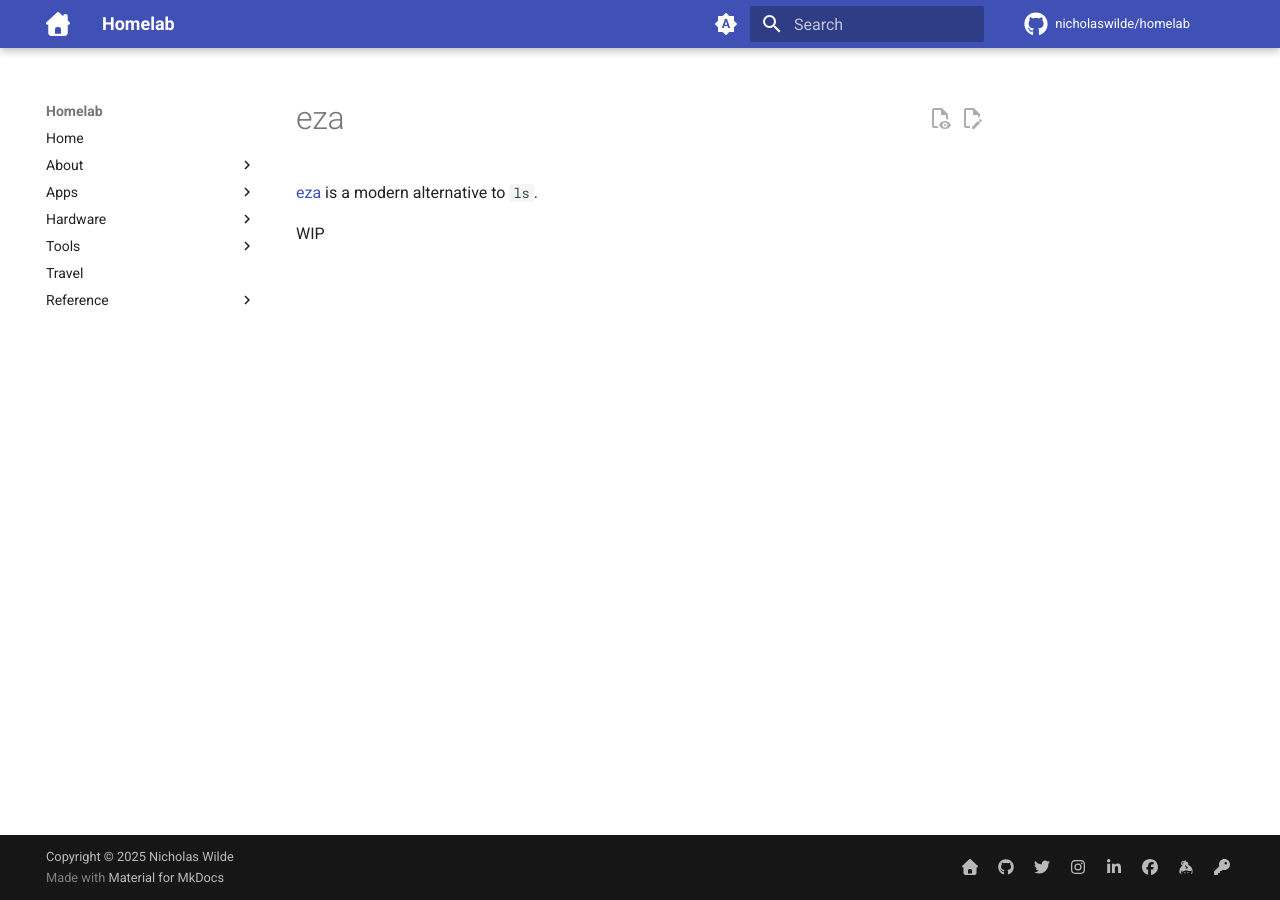
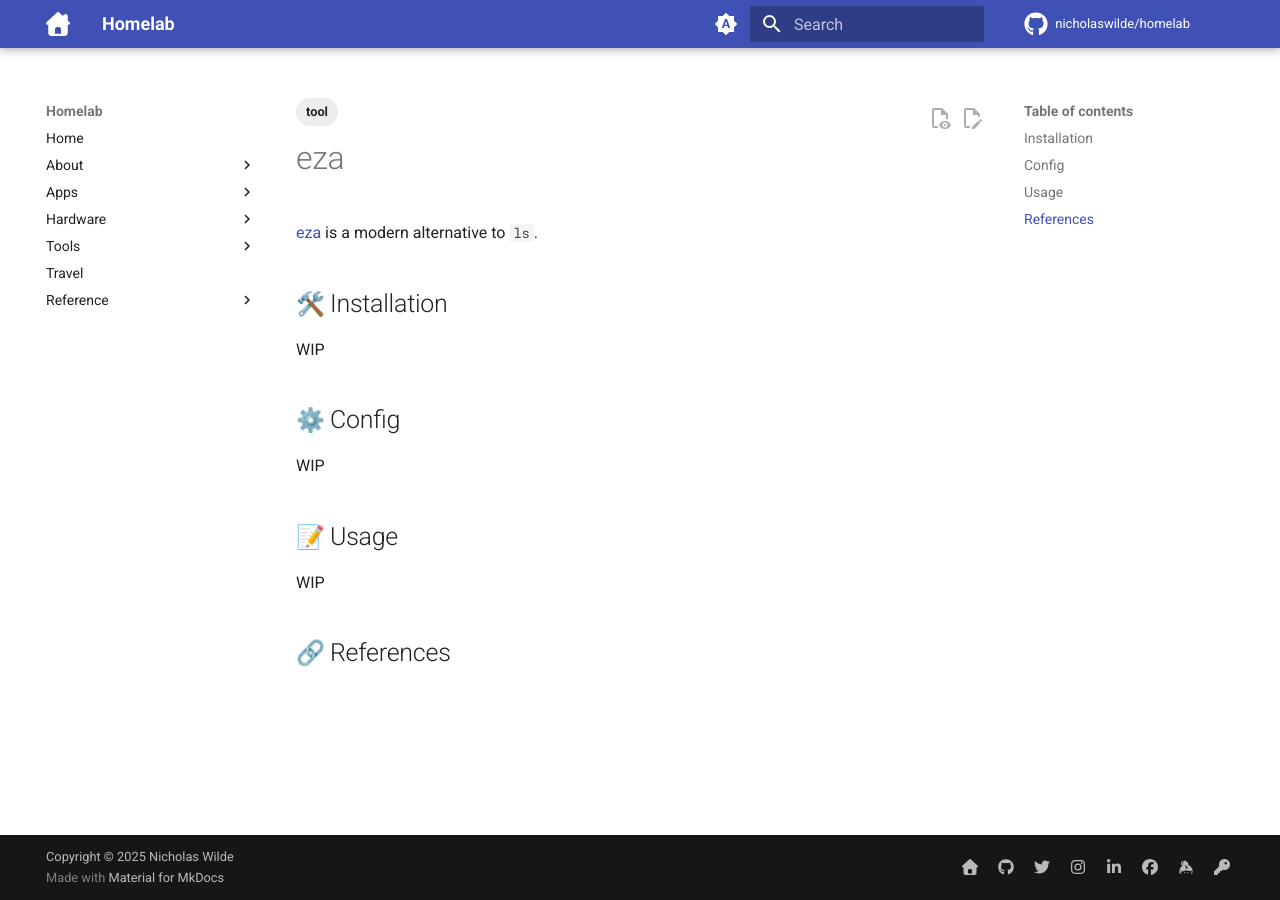
Before and after one commit to nicholaswilde/homelab, an MkDocs documentation site: the page built from docs/tools/eza.md, in a window 1280 px wide. Built offline with MkDocs 1.6.1 and Material for MkDocs 9.7.7, drawn with Linux system fonts in a browser that asks for light colours; emoji names are drawn with the system emoji font; comment, search, counter and statistics services are not loaded.

Commit message:
Expand eza documentation with WIP sections
Added installation, configuration, usage, and references sections.

```diff
--- a/docs/tools/eza.md
+++ b/docs/tools/eza.md
@@ -1,7 +1,23 @@
+---
+tags:
+ - tool
+---
 # eza
 
 [eza][1] is a modern alternative to `ls`.
 
+## :hammer_and_wrench: Installation
+
 WIP
 
+## :gear: Config
+
+WIP
+
+## :pencil: Usage
+
+WIP
+
+## :link: References
+
 [1]: <https://github.com/eza-community/eza>
```
